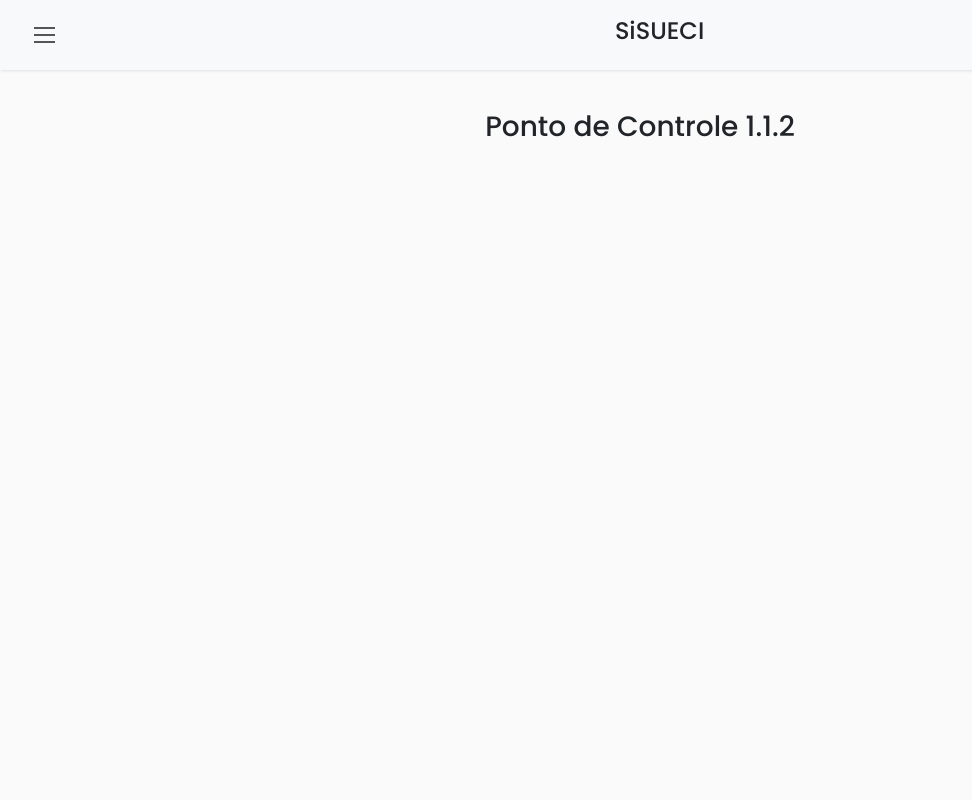
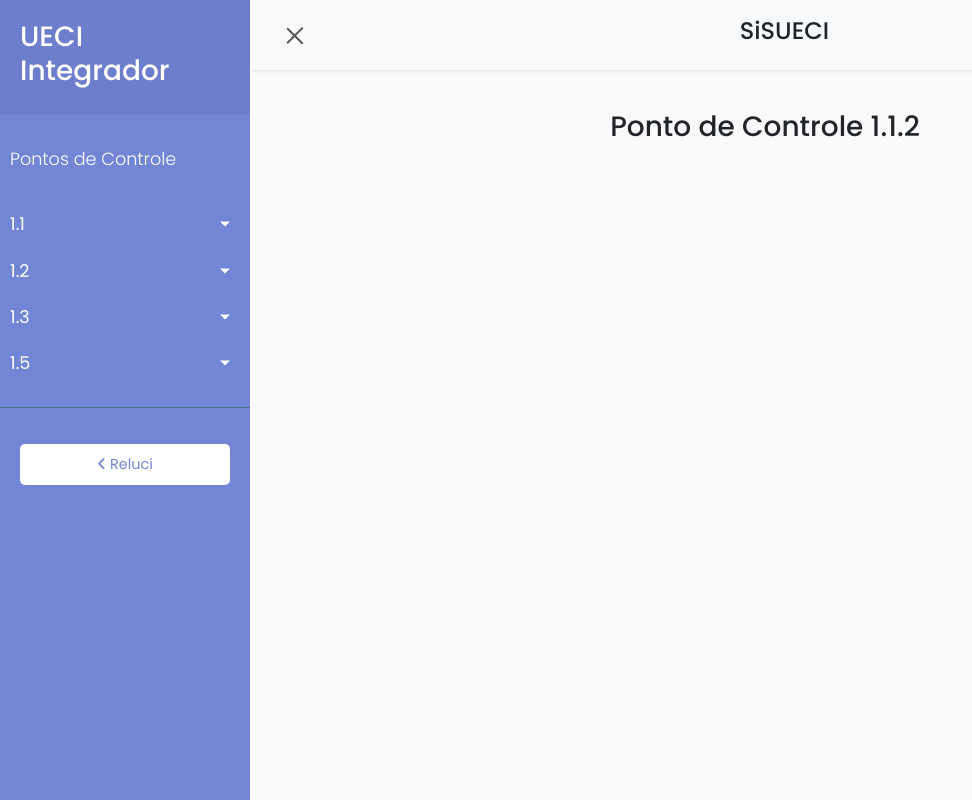
Before and after one commit to ahlan90/ueci-integration, a Django app: page /ponto-controle/1 in a window 1280 px wide. Shown: the whole page, without its empty margins (0-972 px from the left). Run offline with Django 3.2, Linux system fonts and the light colour scheme; a user stored in the database is signed in; data comes from the database, SQL or seed files in the repository; some libraries are stand-ins or nearby versions.

Commit message:
Ajustes sidebar

```diff
--- a/templates/base.html
+++ b/templates/base.html
@@ -49,7 +49,7 @@
         <nav class="navbar navbar-expand-lg navbar-light bg-light">
             <div class="container-fluid">
                 {% if menu %}
-                <button type="button" id="sidebarCollapse" class="navbar-btn bg-transparent active">
+                <button type="button" id="sidebarCollapse" class="navbar-btn bg-transparent">
                     <span></span>
                     <span></span>
                     <span></span>
--- a/templates/sidebar.html
+++ b/templates/sidebar.html
@@ -1,5 +1,5 @@
 <!-- Sidebar Holder -->
-<nav id="sidebar" class="active">
+<nav id="sidebar" >
     <div class="sidebar-header">
         <h3>UECI Integrador</h3>
     </div>
@@ -8,12 +8,18 @@
         <p>Pontos de Controle</p>
         {% for item_abordagem in itens_abordagem %}
         {% for item_gestao in item_abordagem.itens_gestao.all %}
-        {% for ponto in item_gestao.pontos.all %}
-
         <li>
-            <a href="{% url 'ponto_controle_detail' ponto.pk %}">{{ ponto.get_codigo_completo }}</a>
+            <a href="#homeSubmenu{{item_gestao.id}}" data-toggle="collapse" aria-expanded="false" class="dropdown-toggle">
+                {{ item_gestao.get_codigo_completo }}
+            </a>
+            {% for ponto in item_gestao.pontos.all %}
+            <ul class="collapse list-unstyled" id="homeSubmenu{{item_gestao.id}}">
+                <li>
+                    <a href="{% url 'ponto_controle_detail' ponto.pk %}">{{ ponto.get_codigo_completo }}</a>
+                </li>
+            </ul>
+            {% endfor %}
         </li>
-        {% endfor %}
         {% endfor %}
         {% endfor %}
         <!--        <li >-->
@@ -28,7 +34,10 @@
 
     <ul class="list-unstyled CTAs">
         <li>
-            <a href="/" class="download">Home</a>
+            <a href="{% url 'checklist_reluci' %}" class="download">
+                <i class="fa fa-angle-left"></i>
+                 Reluci
+            </a>
         </li>
     </ul>
 </nav>
```
